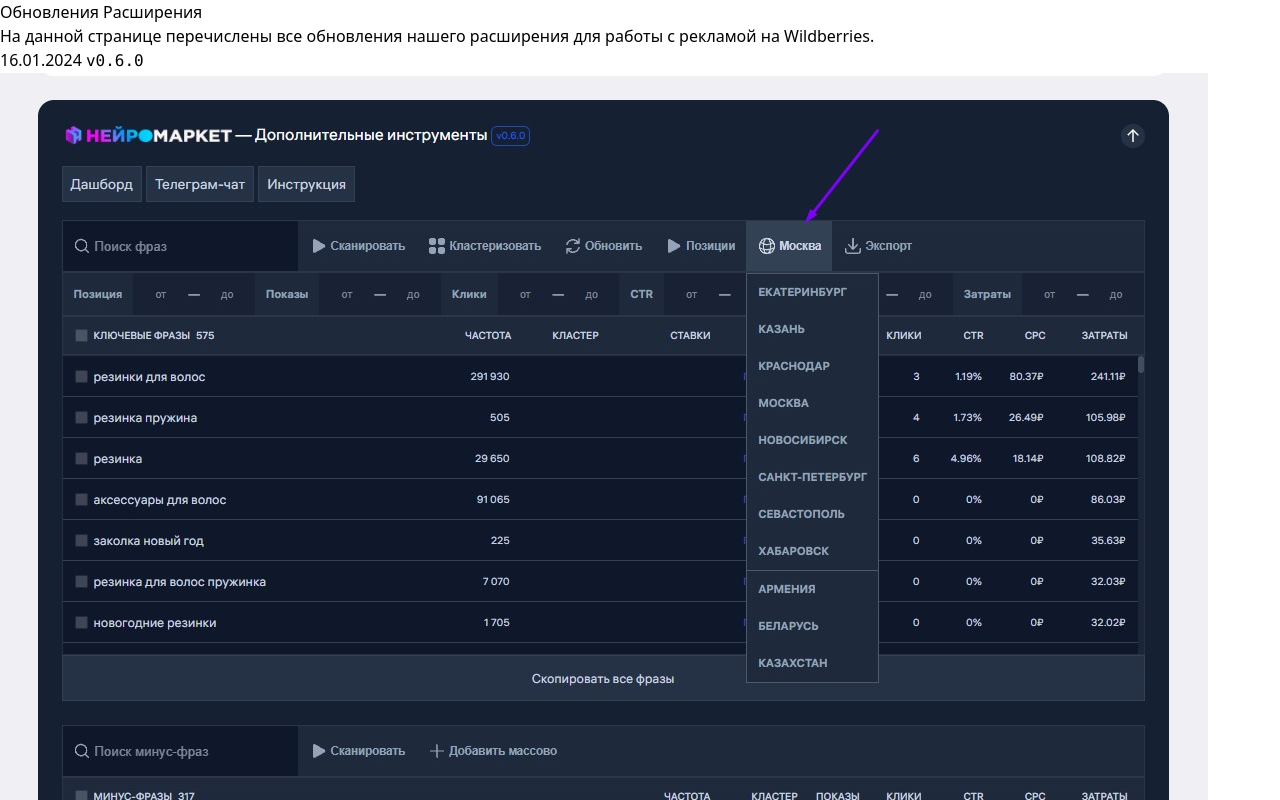
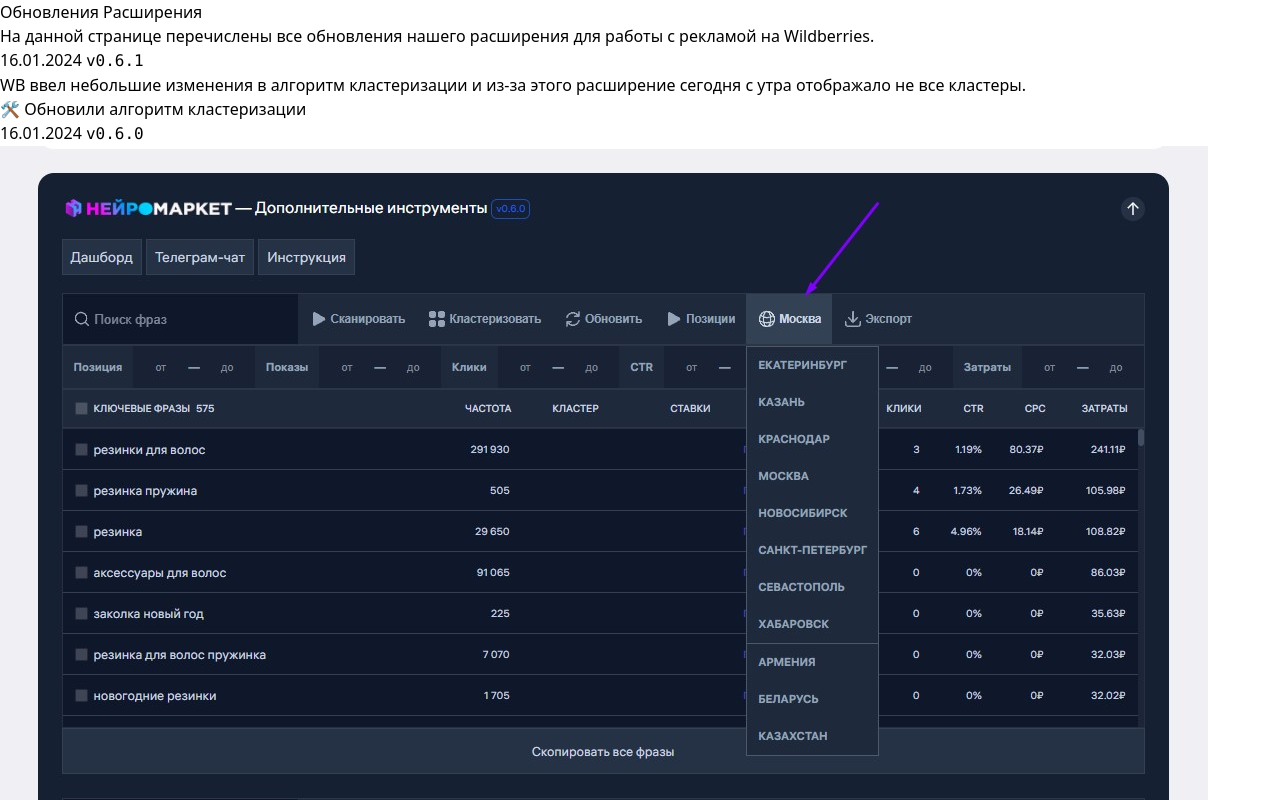
Before and after one commit to wbmeter/docs, a Next.js app: page /extension/updates in a window 1280 px wide. Shown: the top 800 px of the page. Built offline with nearby package versions, Linux system fonts and the light colour scheme.

Commit message:
update extension to 0.6.1

```diff
--- a/pages/extension/updates.mdx
+++ b/pages/extension/updates.mdx
@@ -2,6 +2,12 @@
 # Обновления Расширения
 
 На данной странице перечислены все обновления нашего расширения для работы с рекламой на Wildberries.
+
+## 16.01.2024 `v0.6.1`
+
+WB ввел небольшие изменения в алгоритм кластеризации и из-за этого расширение сегодня с утра отображало не все кластеры.
+
+🛠 Обновили алгоритм кластеризации
 
 ## 16.01.2024 `v0.6.0`
 
```
